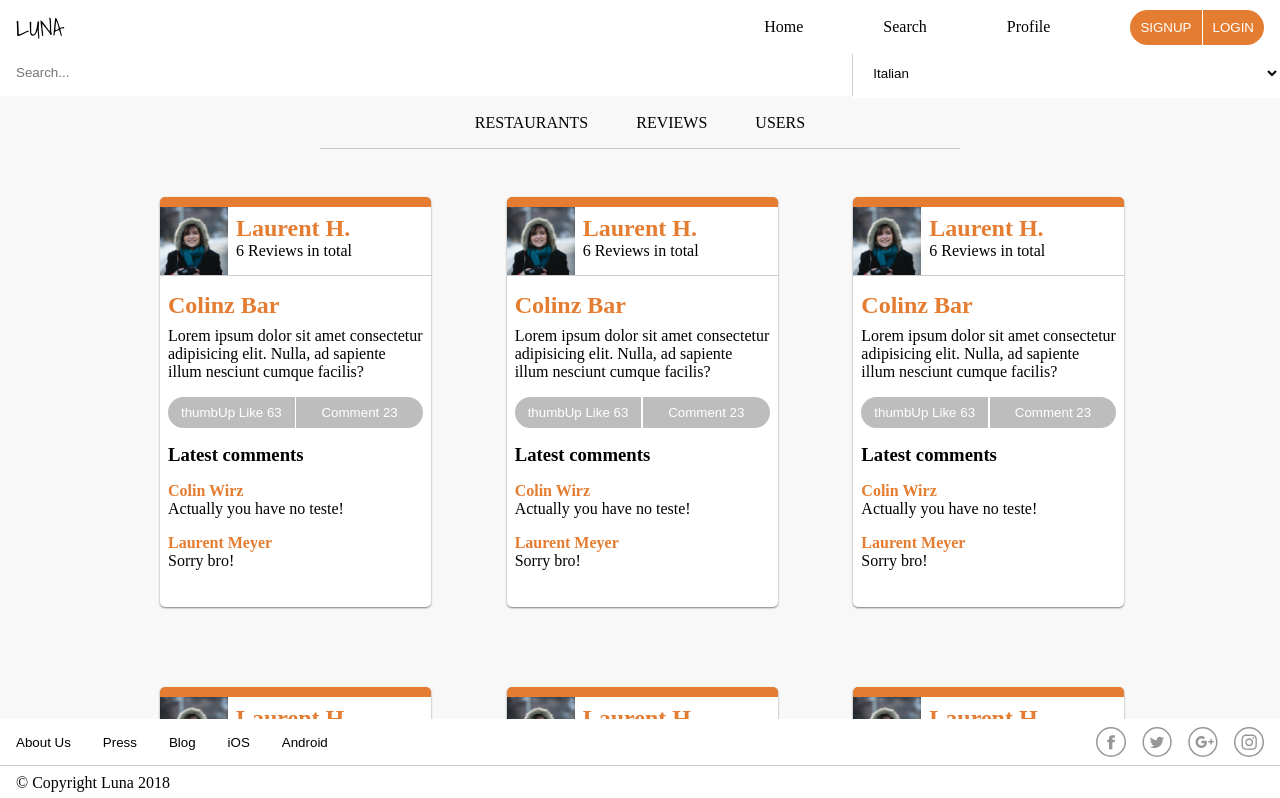
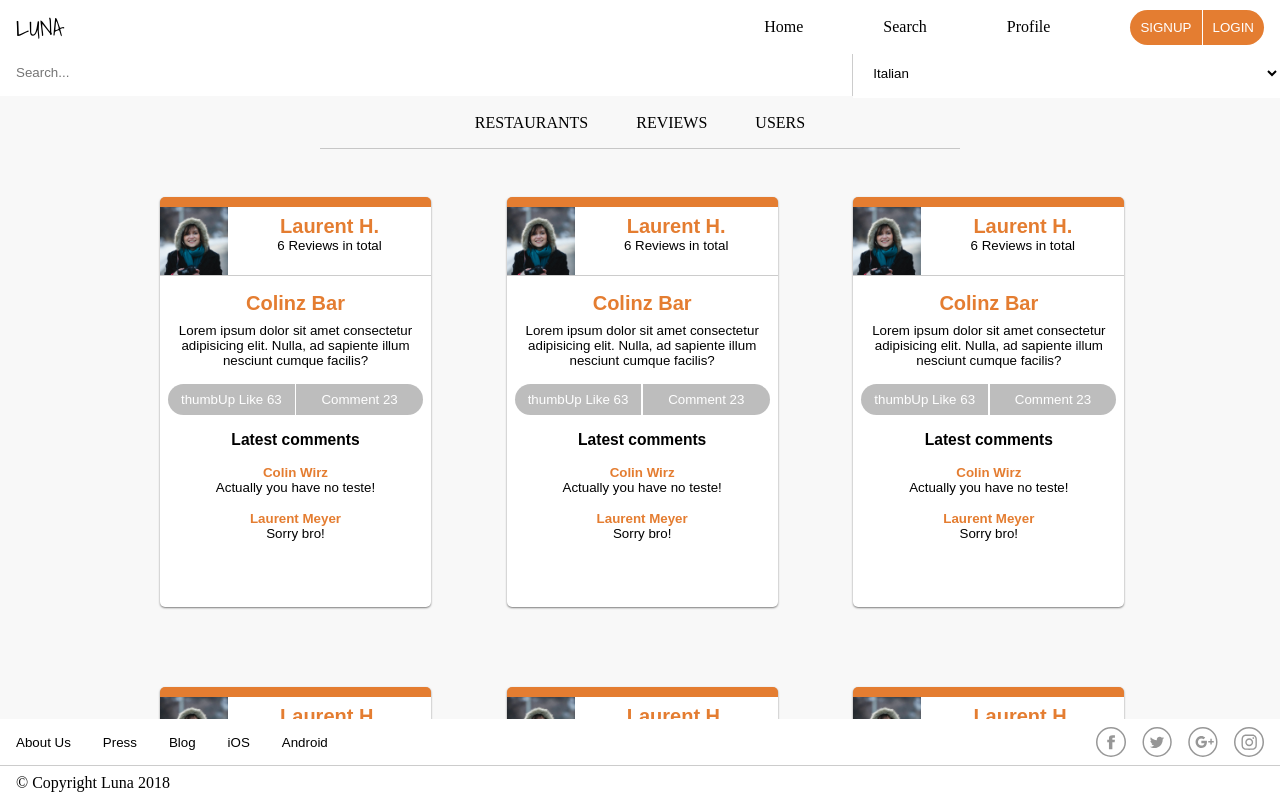
Before and after one commit to Sandeepdharnia/Luna_Project, a React (Create React App) app in the folder frontend/: page /search/reviews in a window 1280 px wide. Shown: the top 798 px of the page. Built offline with nearby package versions, Linux system fonts and the light colour scheme.

Commit message:
updated restaurant overview cards to include a button to create an onclick event later on that will take you to the restaurant's page

```diff
--- a/frontend/src/components/RestaurantRatingCard.js
+++ b/frontend/src/components/RestaurantRatingCard.js
@@ -4,6 +4,7 @@ import restaurantImg from "../assets/restaurant_sample.jpg";
 
 const RestaurantRatingCard = () => {
   return (
+    <button className="card-btn">
       <article className="ratingCard">
         <div className="ratingCard__heading">
           <h2>Restaurant Name</h2>
@@ -22,6 +23,7 @@ const RestaurantRatingCard = () => {
           <img src={restaurantImg} alt="" />
         </div>
       </article>
+    </button>
   );
 };
 export default RestaurantRatingCard;
--- a/frontend/src/components/RestaurantReviewCard.js
+++ b/frontend/src/components/RestaurantReviewCard.js
@@ -4,6 +4,7 @@ import userImg from "../assets/user_sample.jpg";
 
 const RestaurantReviewCard = () => {
   return (
+    <button className="card-btn">
       <article className="reviewsCard">
         <div className="reviewsCard__header">
           <div className="reviewsCard__header-img">
@@ -39,6 +40,7 @@ const RestaurantReviewCard = () => {
           </div>
         </div>
       </article>
+    </button>
   );
 };
 export default RestaurantReviewCard;
--- a/frontend/src/components/UserOverviewCard.js
+++ b/frontend/src/components/UserOverviewCard.js
@@ -3,6 +3,7 @@ import userImg from "../assets/user_sample.jpg";
 
 const UserOverviewCard = () => {
   return (
+    <button className="card-btn">
       <article className="userOverview">
         <div className="userOverview__header">
           <div className="userOverview__header-img">
@@ -20,6 +21,7 @@ const UserOverviewCard = () => {
           </p>
         </div>
       </article>
+    </button>
   );
 };
 export default UserOverviewCard;
--- a/frontend/src/styles/RestaurantRatingCard.scss
+++ b/frontend/src/styles/RestaurantRatingCard.scss
@@ -1,6 +1,15 @@
+.card-btn {
+  background: none;
+  border: none;
+  cursor: pointer;
+
+  &:hover {
+    transform: scale(105%);
+  }
+}
+
 .ratingCard {
   width: 271px;
-  height: 410px;
   background-color: white;
   display: flex;
   flex-direction: column;
```
Lines whose indentation alone changed are shown as unchanged.
